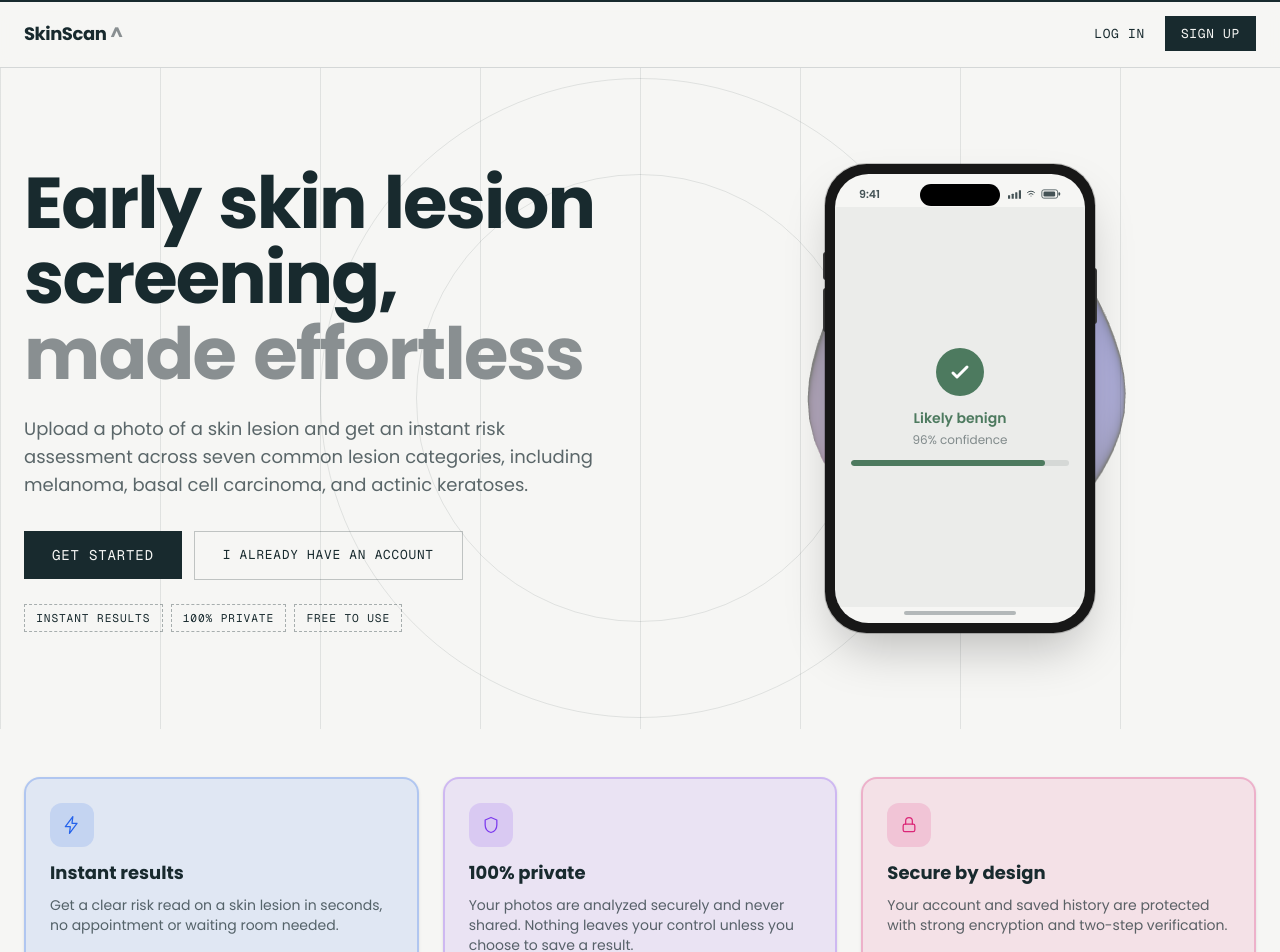
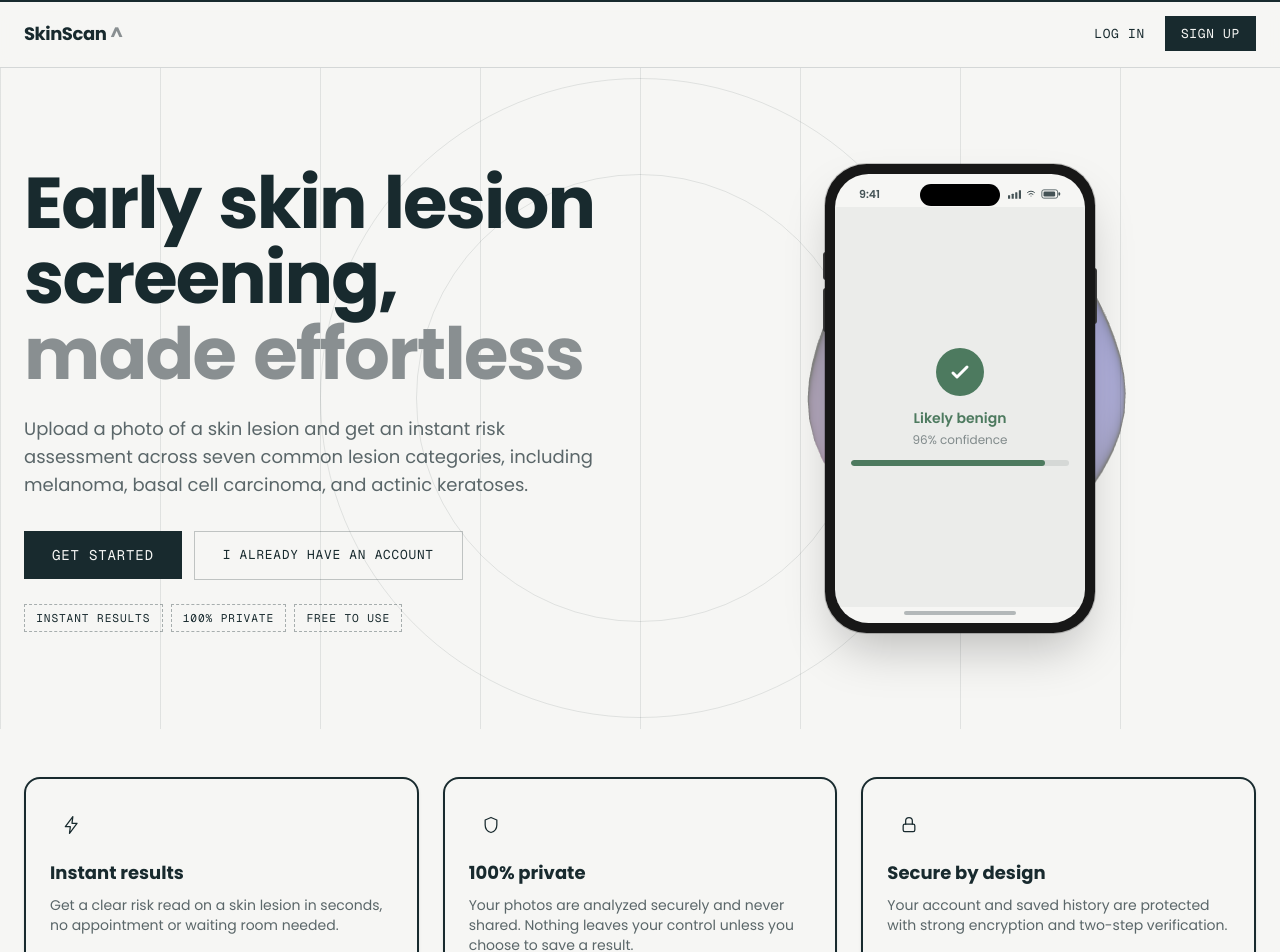
Before and after one commit to jacoboshvire/skincancerdetector, a Next.js app: page / in a window 1280 px wide. Shown: the top 952 px of the page. Built offline with nearby package versions, Linux system fonts and the light colour scheme.

Commit message:
auto commit @Sun Jun 28 23:13:35 BST 2026

```diff
--- a/src/app/page.tsx
+++ b/src/app/page.tsx
@@ -457,22 +457,16 @@ const FEATURES = [
     title: "Instant results",
     body: "Get a clear risk read on a skin lesion in seconds, no appointment or waiting room needed.",
     icon: LightningIcon,
-    color: "border-accent-blue/25 bg-accent-blue/10",
-    iconColor: "bg-accent-blue/15 text-accent-blue",
   },
   {
     title: "100% private",
     body: "Your photos are analyzed securely and never shared. Nothing leaves your control unless you choose to save a result.",
     icon: ShieldIcon,
-    color: "border-accent-purple/25 bg-accent-purple/10",
-    iconColor: "bg-accent-purple/15 text-accent-purple",
   },
   {
     title: "Secure by design",
     body: "Your account and saved history are protected with strong encryption and two-step verification.",
     icon: LockIcon,
-    color: "border-accent-pink/25 bg-accent-pink/10",
-    iconColor: "bg-accent-pink/15 text-accent-pink",
   },
 ];
 
```
